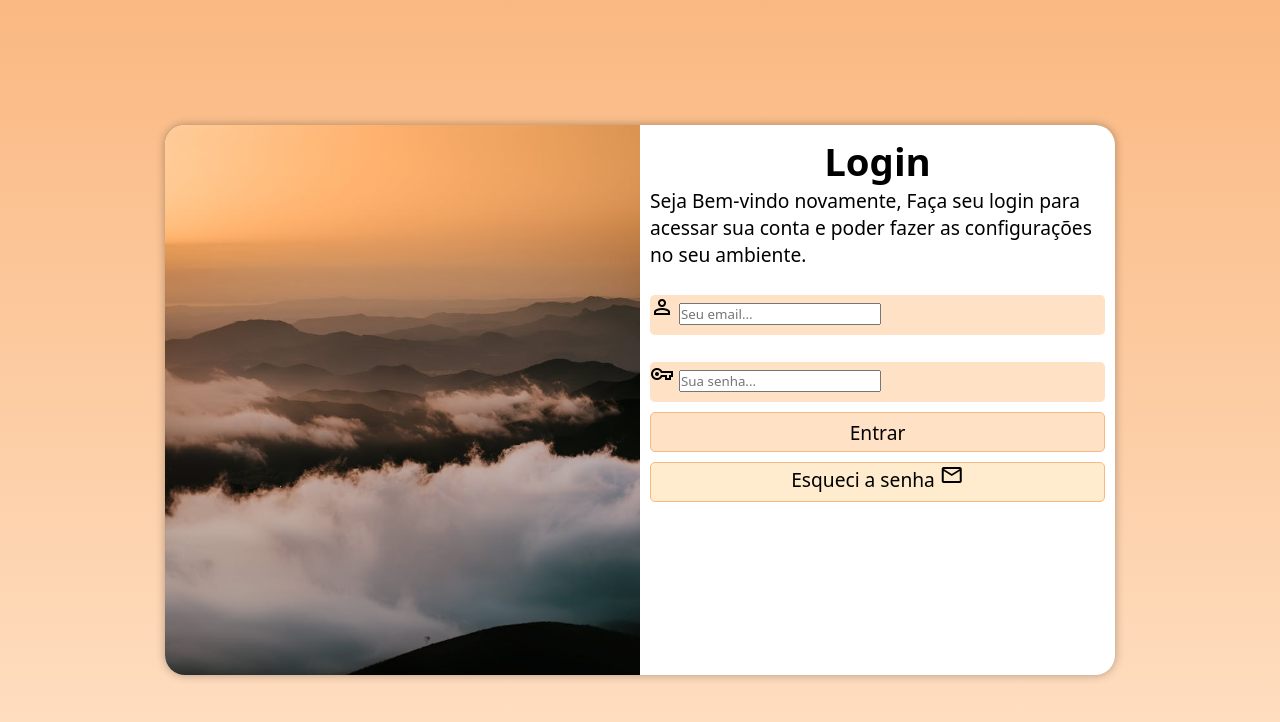
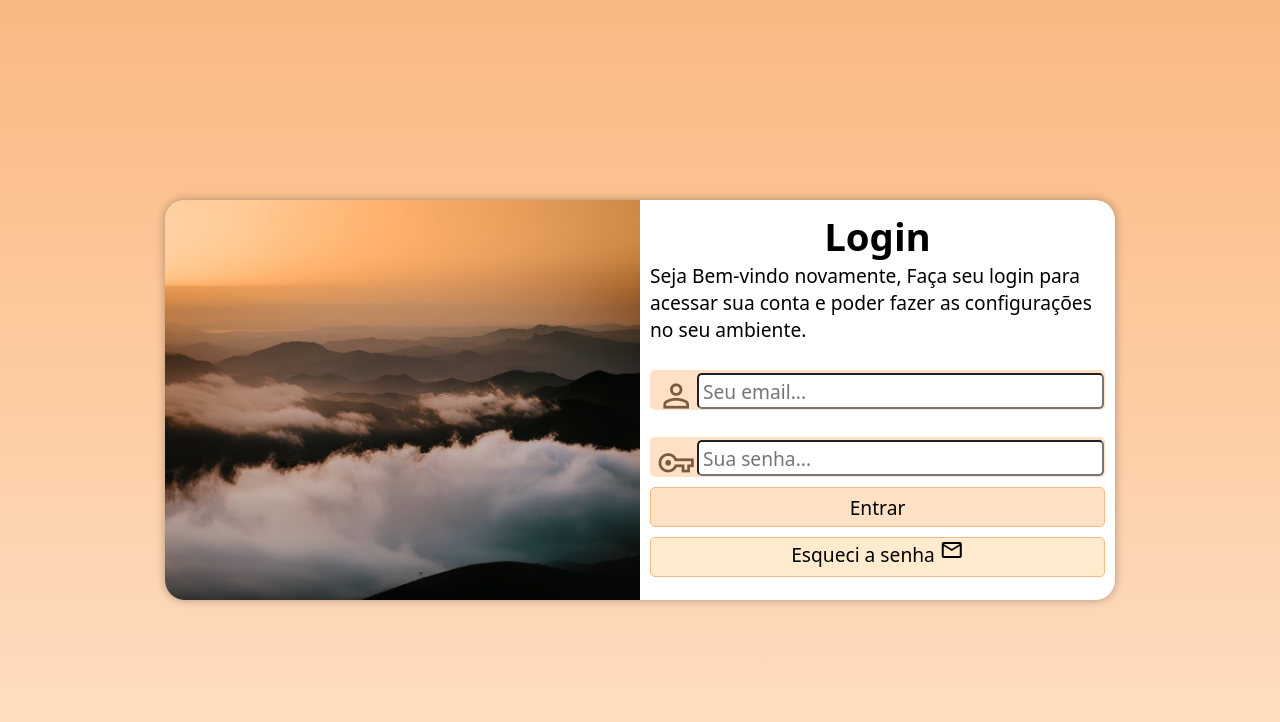
Before and after one commit to imortalseibert02/Projeto-Login, a plain HTML site: page index.html in a window 1280 px wide. Drawn offline with nearby package versions, Linux system fonts and the light colour scheme.

Commit message:
final projeto login

```diff
--- a/estilos/media-query.css
+++ b/estilos/media-query.css
@@ -16,6 +16,7 @@ grandes telas:  acima de 1200px
     }
 
     section#login {
+        height: 350px;
         width: 80vw;
     }
 
@@ -40,7 +41,7 @@ grandes telas:  acima de 1200px
 
     section#login {
         width: 950px;
-
+        height: 400px;
     }
 
     section#login>div#imagem {
@@ -58,4 +59,15 @@ div#formulario > h1{
         width: 50%;
 font-size: 1.2em;
     }
+
+    div.campo > input{
+    font-size: 1em;
+    background-color: #ffffff;
+    height: 100%;
+    width: calc(100% - 44px);
+    border-radius: 5px;
+    padding: 4px;
+
+    transform: translate(45px, -48px);
 }
+}
--- a/estilos/style.css
+++ b/estilos/style.css
@@ -58,11 +58,29 @@ form > div.campo{
     width: 100%;
     height: 40px;
     border-radius: 5px;
-
+    border: 2px solid #ffe1c6 ;
 }
 
 div.campo > label{
     display: none;
+}
+
+div.campo > span{
+    color:#7a5b41 ;
+    /*background-color: black;*/
+    font-size: 2em;
+    width: 40px;
+    padding: 5px;
+}
+
+div.campo > input{
+    font-size: 1em;
+    background-color: #ffffff;
+    height: 100%;
+    width: calc(100% - 44px);
+    border-radius: 5px;
+    padding: 4px;
+    transform: translateY(-11px);
 }
 
 section#login>div#formulario>h1 {
```
